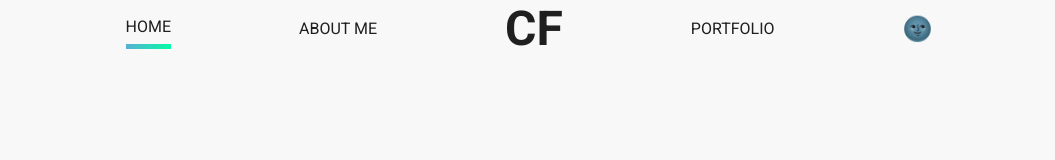
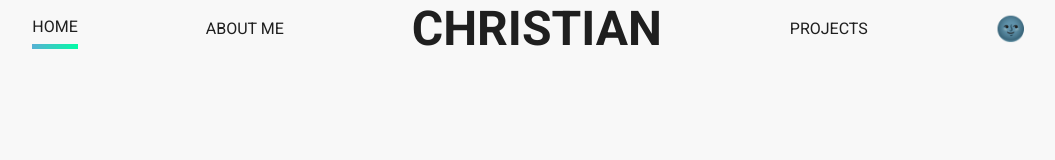
Before and after one commit to AmbitiousFlo/My-Portfolio, a React (Create React App) app: page / in a window 1280 px wide. Shown: the top 160 px of the page, without its empty margins (111-1166 px from the left). Built offline with nearby package versions, Linux system fonts and the light colour scheme; the HTML template or start-up script is replaced by a standard one.

Commit message:
Edit navbar

```diff
--- a/src/components/Navbar.js
+++ b/src/components/Navbar.js
@@ -23,7 +23,7 @@ const links = [
         active: 'home'
     },
     {
-        name: 'Portfolio',
+        name: 'Projects',
         to: '/portfolio',
         active: 'portfolio'
     }
--- a/src/info/Info.js
+++ b/src/info/Info.js
@@ -25,7 +25,7 @@ of what each of the values mean.
 export const info = {
     firstName: "Christian",
     lastName: "Flores",
-    initials: "CF", // the example uses first and last, but feel free to use three or more if you like.
+    initials: "Christian", // the example uses first and last, but feel free to use three or more if you like.
     position: "A Full Stack Developer",
     selfPortrait: self, // don't change this unless you want to name your self-portrait in the "img" folder something else!
     gradient: `-webkit-linear-gradient(135deg, ${colors})`, // don't change this either
```
